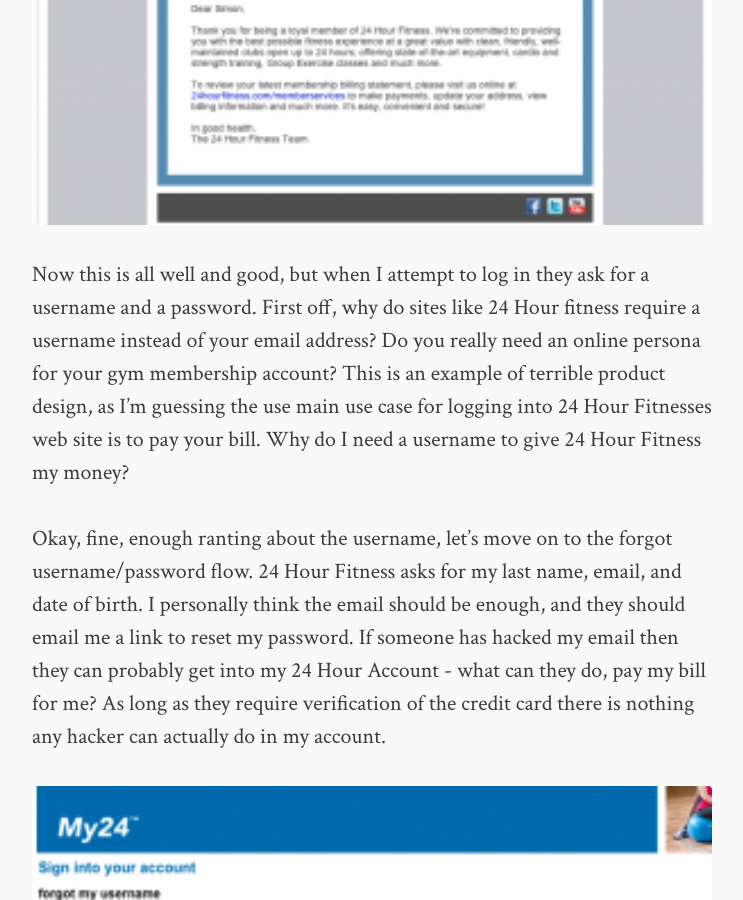
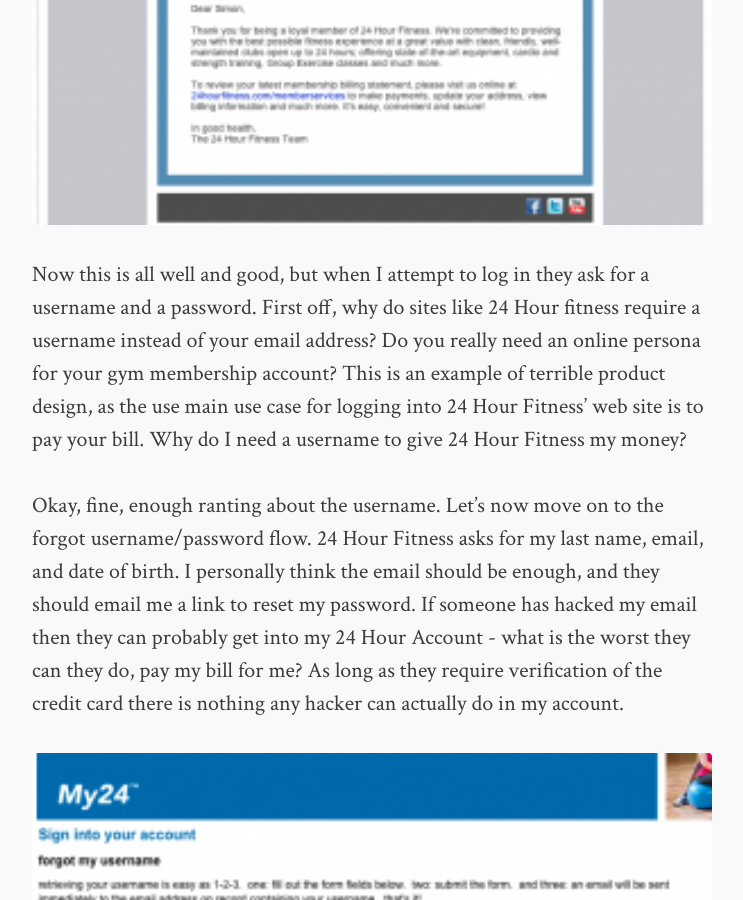
Before and after one commit to simonsez/simonsez.github.io, a Jekyll site: the page built from _posts/2011-02-23-terrible-product-design-of-the-day-24-hour-fitness.markdown, in a window 1280 px wide and 900 px high, scrolled down 1379 px. Shown: the whole window, without its empty margins (268-1011 px from the left). Built offline with Jekyll 4.4.1, drawn with Linux system fonts in a browser that asks for light colours; Markdown is read by kramdown in place of the engine named in the settings; comment, search, counter and statistics services are not loaded.

Commit message:
Fixing some grammar

```diff
--- a/_posts/2011-02-23-terrible-product-design-of-the-day-24-hour-fitness.markdown
+++ b/_posts/2011-02-23-terrible-product-design-of-the-day-24-hour-fitness.markdown
@@ -19,9 +19,9 @@
 
 [![](/assets/wp-content/uploads/2011/02/Screen-shot-2011-02-23-at-10.53.50-AM-300x188.png)](/assets/wp-content/uploads/2011/02/Screen-shot-2011-02-23-at-10.53.50-AM.png)
 
-Now this is all well and good, but when I attempt to log in they ask for a username and a password. First off, why do sites like 24 Hour fitness require a username instead of your email address? Do you really need an online persona for your gym membership account? This is an example of terrible product design, as I'm guessing the use main use case for logging into 24 Hour Fitnesses web site is to pay your bill. Why do I need a username to give 24 Hour Fitness my money?
+Now this is all well and good, but when I attempt to log in they ask for a username and a password. First off, why do sites like 24 Hour fitness require a username instead of your email address? Do you really need an online persona for your gym membership account? This is an example of terrible product design, as the use main use case for logging into 24 Hour Fitness' web site is to pay your bill. Why do I need a username to give 24 Hour Fitness my money?
 
-Okay, fine, enough ranting about the username, let's move on to the forgot username/password flow. 24 Hour Fitness asks for my last name, email, and date of birth. I personally think the email should be enough, and they should email me a link to reset my password. If someone has hacked my email then they can probably get into my 24 Hour Account - what can they do, pay my bill for me? As long as they require verification of the credit card there is nothing any hacker can actually do in my account.
+Okay, fine, enough ranting about the username. Let's now move on to the forgot username/password flow. 24 Hour Fitness asks for my last name, email, and date of birth. I personally think the email should be enough, and they should email me a link to reset my password. If someone has hacked my email then they can probably get into my 24 Hour Account - what is the worst they can they do, pay my bill for me? As long as they require verification of the credit card there is nothing any hacker can actually do in my account.
 
 [![](/assets/wp-content/uploads/2011/02/Screen-shot-2011-02-23-at-11.00.04-AM-300x151.png)](/assets/wp-content/uploads/2011/02/Screen-shot-2011-02-23-at-11.00.04-AM.png)
 
```
